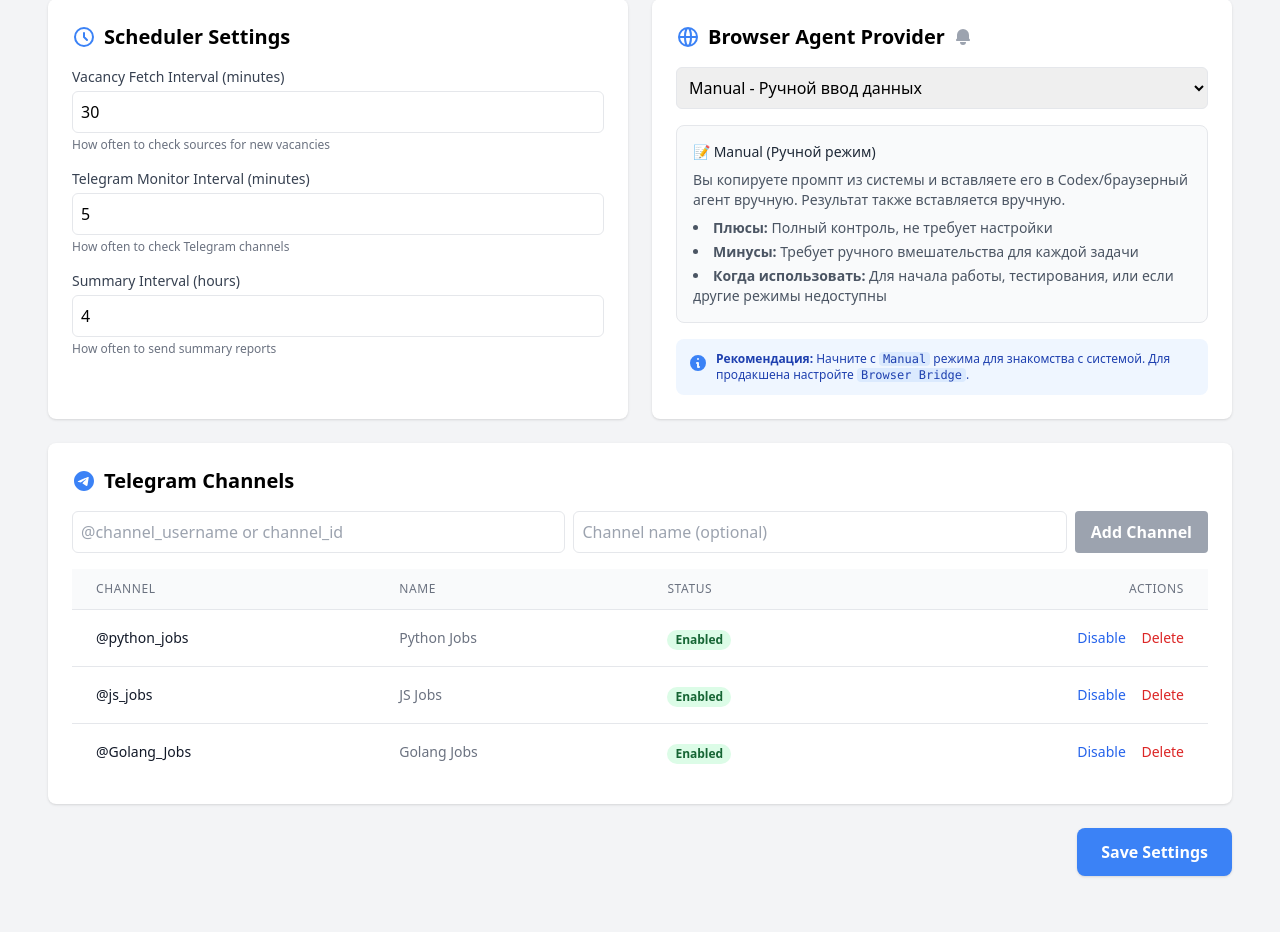
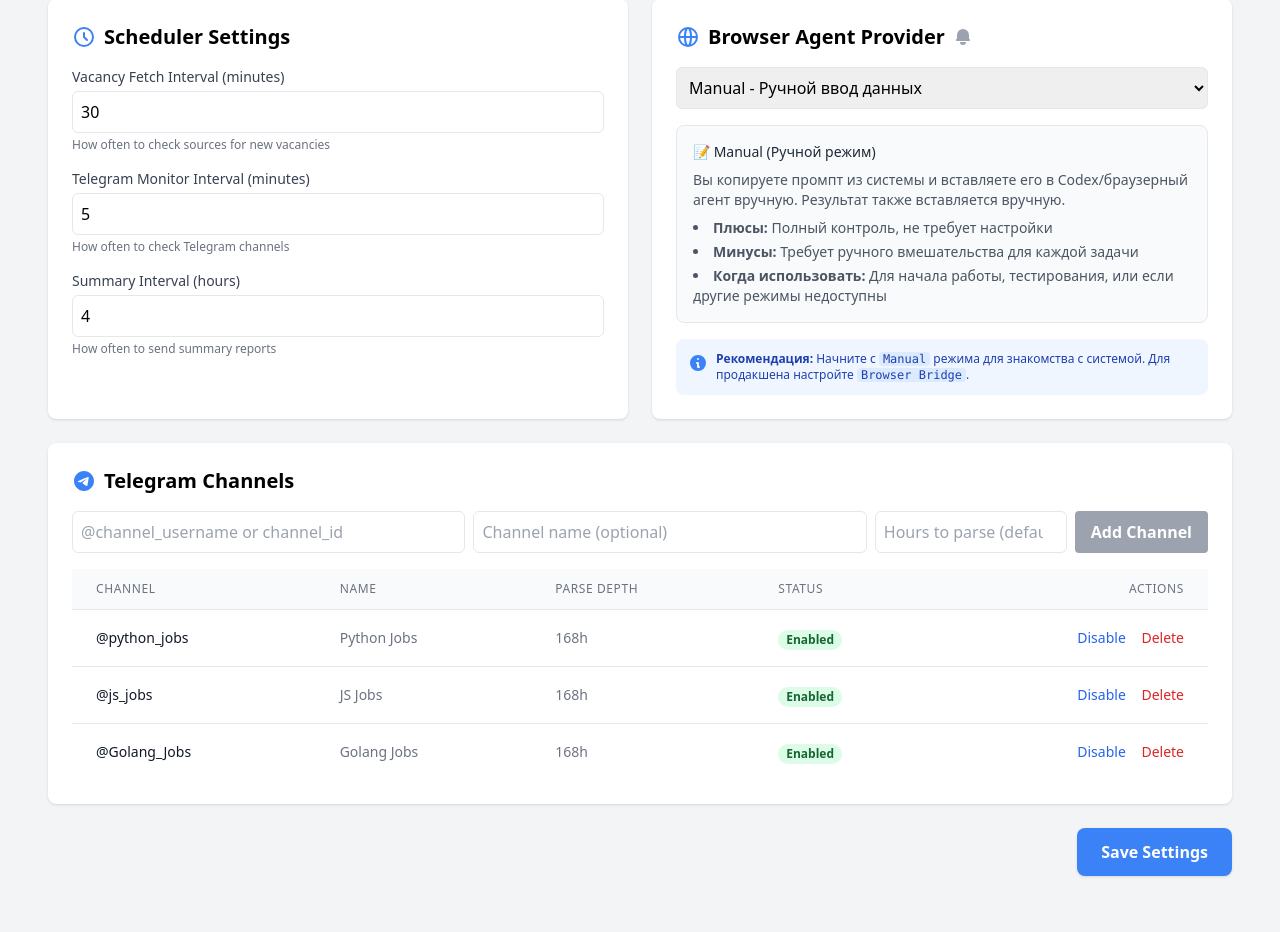
Before and after one commit to nsp7952-ai/tt, a FastAPI app: page /settings/ in a window 1280 px wide. Shown: the part 1217-2149 px from the top of the page. Run offline with FastAPI, Linux system fonts and the light colour scheme; data comes from the database, SQL or seed files in the repository; some libraries are stand-ins or nearby versions.

Commit message:
update branch

```diff
--- a/job-autopilot/app/web/routes/settings.py
+++ b/job-autopilot/app/web/routes/settings.py
@@ -102,7 +102,7 @@ async def get_settings(session: Session = Depends(get_session)):
     """Get all settings"""
     channels = []
     db_channels = session.query(TelegramChannel).all()
-    channels = [{"id": ch.id, "username_or_id": ch.username_or_id, "name": ch.name or "", "enabled": ch.enabled} for ch in db_channels]
+    channels = [{"id": ch.id, "username_or_id": ch.username_or_id, "name": ch.name or "", "enabled": ch.enabled, "parse_depth_hours": ch.parse_depth_hours or 168, "last_message_id": ch.last_message_id, "last_checked_at": ch.last_checked_at.isoformat() if ch.last_checked_at else None} for ch in db_channels]
 
     # Get actual values for display (masked for secrets)
     llm_api_key_val = get_setting(session, "LLM_API_KEY", "")
@@ -117,8 +117,8 @@ async def get_settings(session: Session = Depends(get_session)):
         # Return masked values for fields that are set, empty string otherwise
         llm_api_key=llm_api_key_val if llm_api_key_val else None,
         llm_api_key_set=llm_api_key_val != "",
-        llm_base_url=get_setting(session, "LLM_BASE_URL", "https://api.openai.com/v1"),
-        llm_model=get_setting(session, "LLM_MODEL", "gpt-4o"),
+        llm_base_url=get_setting(session, "LLM_BASE_URL", "https://generativelanguage.googleapis.com/v1beta"),
+        llm_model=get_setting(session, "LLM_MODEL", "gemini-1.5-flash"),
 
         telegram_api_id=telegram_api_id_val if telegram_api_id_val else None,
         telegram_api_id_set=telegram_api_id_val != "",
@@ -203,10 +203,10 @@ async def save_settings(data: SettingsRequest, session: Session = Depends(get_se
 
 
 @router.post("/api/channels/add")
-async def add_channel(username_or_id: str, name: Optional[str] = None, session: Session = Depends(get_session)):
+async def add_channel(username_or_id: str, name: Optional[str] = None, parse_depth_hours: int = 168, session: Session = Depends(get_session)):
     """Add a new Telegram channel"""
     try:
-        channel = TelegramChannel(username_or_id=username_or_id, name=name or username_or_id)
+        channel = TelegramChannel(username_or_id=username_or_id, name=name or username_or_id, parse_depth_hours=parse_depth_hours)
         session.add(channel)
         session.commit()
         return {"success": True, "message": "Channel added successfully"}
--- a/job-autopilot/app/web/templates/settings.html
+++ b/job-autopilot/app/web/templates/settings.html
@@ -342,6 +342,7 @@ client.disconnect()
         <div class="flex gap-2 mb-4">
             <input type="text" x-model="newChannel.username" placeholder="@channel_username or channel_id" class="flex-1 p-2 border rounded-md focus:ring-2 focus:ring-blue-500 focus:border-transparent">
             <input type="text" x-model="newChannel.name" placeholder="Channel name (optional)" class="flex-1 p-2 border rounded-md focus:ring-2 focus:ring-blue-500 focus:border-transparent">
+            <input type="number" x-model="newChannel.parse_depth_hours" placeholder="Hours to parse (default 168)" class="w-48 p-2 border rounded-md focus:ring-2 focus:ring-blue-500 focus:border-transparent" value="168">
             <button @click="addChannel()" :disabled="!newChannel.username.trim()" class="bg-blue-500 hover:bg-blue-600 disabled:bg-gray-400 text-white font-semibold py-2 px-4 rounded transition">
                 Add Channel
             </button>
@@ -354,6 +355,7 @@ client.disconnect()
                     <tr>
                         <th class="px-6 py-3 text-left text-xs font-medium text-gray-500 uppercase tracking-wider">Channel</th>
                         <th class="px-6 py-3 text-left text-xs font-medium text-gray-500 uppercase tracking-wider">Name</th>
+                        <th class="px-6 py-3 text-left text-xs font-medium text-gray-500 uppercase tracking-wider">Parse Depth</th>
                         <th class="px-6 py-3 text-left text-xs font-medium text-gray-500 uppercase tracking-wider">Status</th>
                         <th class="px-6 py-3 text-right text-xs font-medium text-gray-500 uppercase tracking-wider">Actions</th>
                     </tr>
@@ -363,6 +365,9 @@ client.disconnect()
                         <tr>
                             <td class="px-6 py-4 whitespace-nowrap text-sm font-medium text-gray-900" x-text="channel.username_or_id"></td>
                             <td class="px-6 py-4 whitespace-nowrap text-sm text-gray-500" x-text="channel.name || '-'"></td>
+                            <td class="px-6 py-4 whitespace-nowrap text-sm text-gray-500">
+                                <span x-text="(channel.parse_depth_hours || 168) + 'h'"></span>
+                            </td>
                             <td class="px-6 py-4 whitespace-nowrap">
                                 <span :class="channel.enabled ? 'bg-green-100 text-green-800' : 'bg-red-100 text-red-800'" class="px-2 inline-flex text-xs leading-5 font-semibold rounded-full" x-text="channel.enabled ? 'Enabled' : 'Disabled'"></span>
                             </td>
@@ -373,7 +378,7 @@ client.disconnect()
                         </tr>
                     </template>
                     <tr x-show="settings.telegram_channels.length === 0">
-                        <td colspan="4" class="px-6 py-4 text-center text-sm text-gray-500">No channels configured yet</td>
+                        <td colspan="5" class="px-6 py-4 text-center text-sm text-gray-500">No channels configured yet</td>
                     </tr>
                 </tbody>
             </table>
@@ -502,7 +507,8 @@ function settingsApp() {
             try {
                 const params = new URLSearchParams({
                     username_or_id: this.newChannel.username,
-                    name: this.newChannel.name
+                    name: this.newChannel.name,
+                    parse_depth_hours: this.newChannel.parse_depth_hours || 168
                 });
 
                 const response = await fetch('/settings/api/channels/add?' + params, {
@@ -511,7 +517,7 @@ function settingsApp() {
 
                 if (response.ok) {
                     this.showMessage('Channel added successfully!', 'success');
-                    this.newChannel = { username: '', name: '' };
+                    this.newChannel = { username: '', name: '', parse_depth_hours: 168 };
                     this.loadSettings();
                 } else {
                     const error = await response.json();
```
Also changed, not shown: job-autopilot/app/sources/telegram_channels.py (+10 -4 lines), 1 other file.
